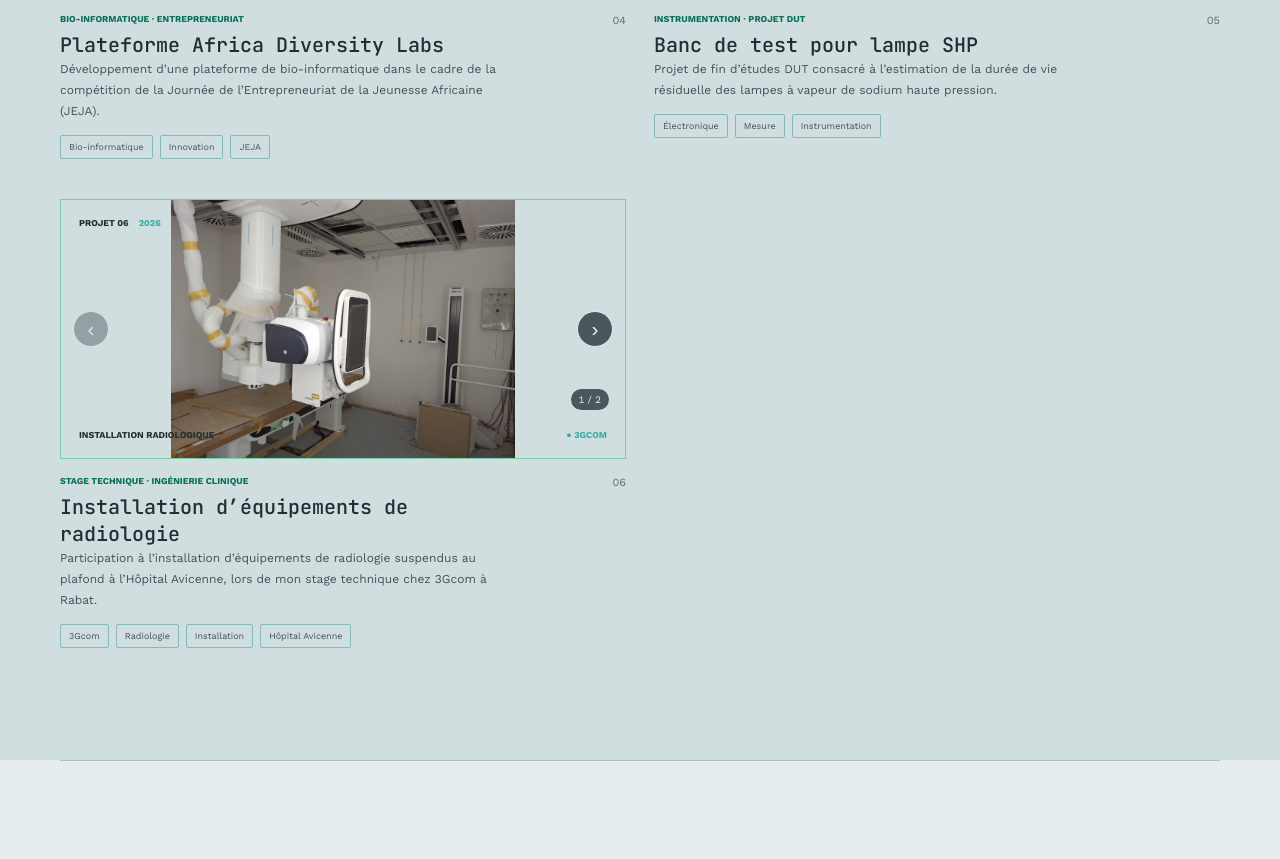
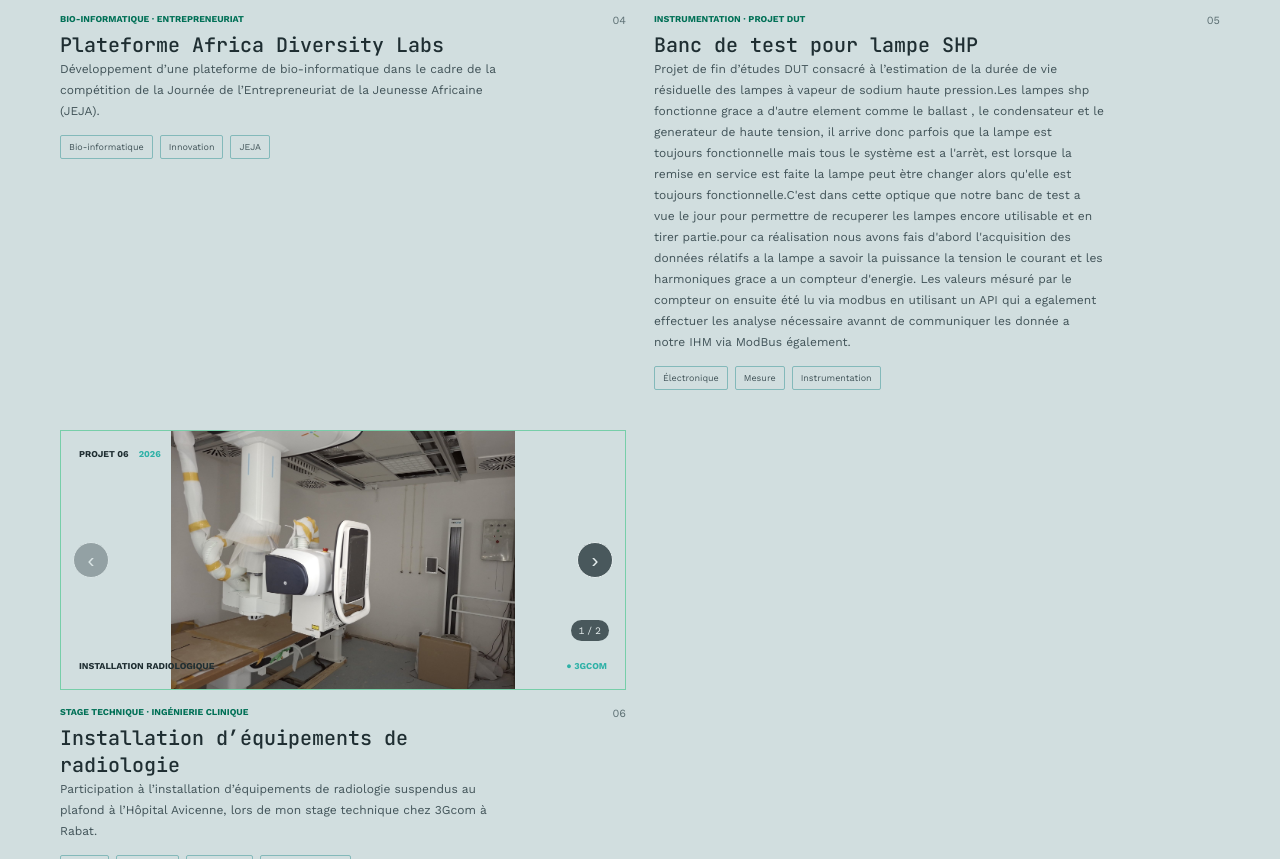
Before and after one commit to 0nkn0/0nkn0.github.io, a plain HTML site: page index.html in a window 1280 px wide. Shown: the part 3092-3951 px from the top of the page. Drawn offline with nearby package versions, Linux system fonts and the light colour scheme.

Commit message:
Update index.html

```diff
--- a/index.html
+++ b/index.html
@@ -163,7 +163,7 @@
                     <button class="gallery-arrow gallery-prev" type="button" aria-label="Afficher le média précédent">‹</button><button class="gallery-arrow gallery-next" type="button" aria-label="Afficher le média suivant">›</button><span class="gallery-count">1 / 2</span>
                   </div><span class="art-caption">BANC DE TEST <span>● DURÉE DE VIE</span></span>
                 </div>
-                <div class="project-info"><p class="project-type">INSTRUMENTATION · PROJET DUT</p><h3>Banc de test pour lampe SHP</h3><span class="project-number">05</span><p class="project-description">Projet de fin d’études DUT consacré à l’estimation de la durée de vie résiduelle des lampes à vapeur de sodium haute pression.</p><div class="tag-list"><span>Électronique</span><span>Mesure</span><span>Instrumentation</span></div></div>
+                <div class="project-info"><p class="project-type">INSTRUMENTATION · PROJET DUT</p><h3>Banc de test pour lampe SHP</h3><span class="project-number">05</span><p class="project-description">Projet de fin d’études DUT consacré à l’estimation de la durée de vie résiduelle des lampes à vapeur de sodium haute pression.Les lampes shp  fonctionne grace a d'autre element comme le ballast , le condensateur et le generateur de haute tension, il arrive donc parfois que la lampe est toujours fonctionnelle mais tous le système est a l'arrèt, est lorsque la remise en service est faite la lampe peut ètre changer alors qu'elle est toujours fonctionnelle.C'est dans cette optique que notre banc de test a vue le jour pour permettre de recuperer les lampes encore utilisable et en tirer partie.pour ca réalisation nous avons fais d'abord l'acquisition des données rélatifs a la lampe a savoir la puissance la tension le courant et les harmoniques grace a un compteur d'energie. Les valeurs mésuré par le compteur on ensuite été lu via modbus en utilisant un API qui a egalement effectuer les analyse nécessaire avannt de communiquer les donnée a notre IHM via ModBus également.</p><div class="tag-list"><span>Électronique</span><span>Mesure</span><span>Instrumentation</span></div></div>
               </article>
 
               <article class="project-card">
```
